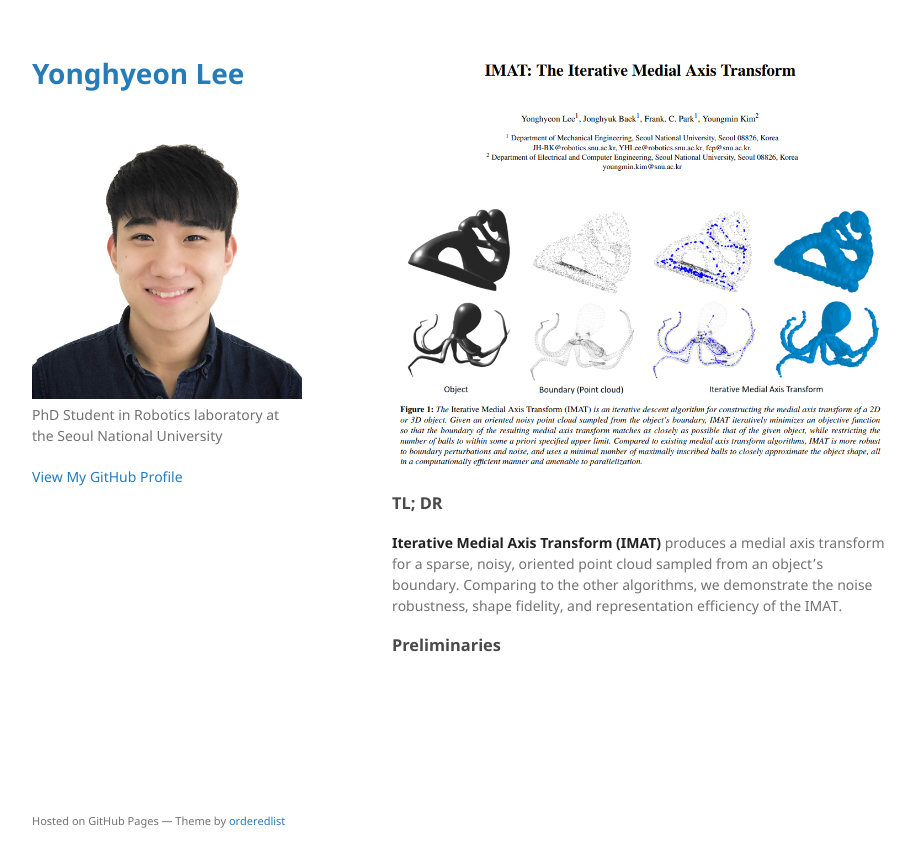
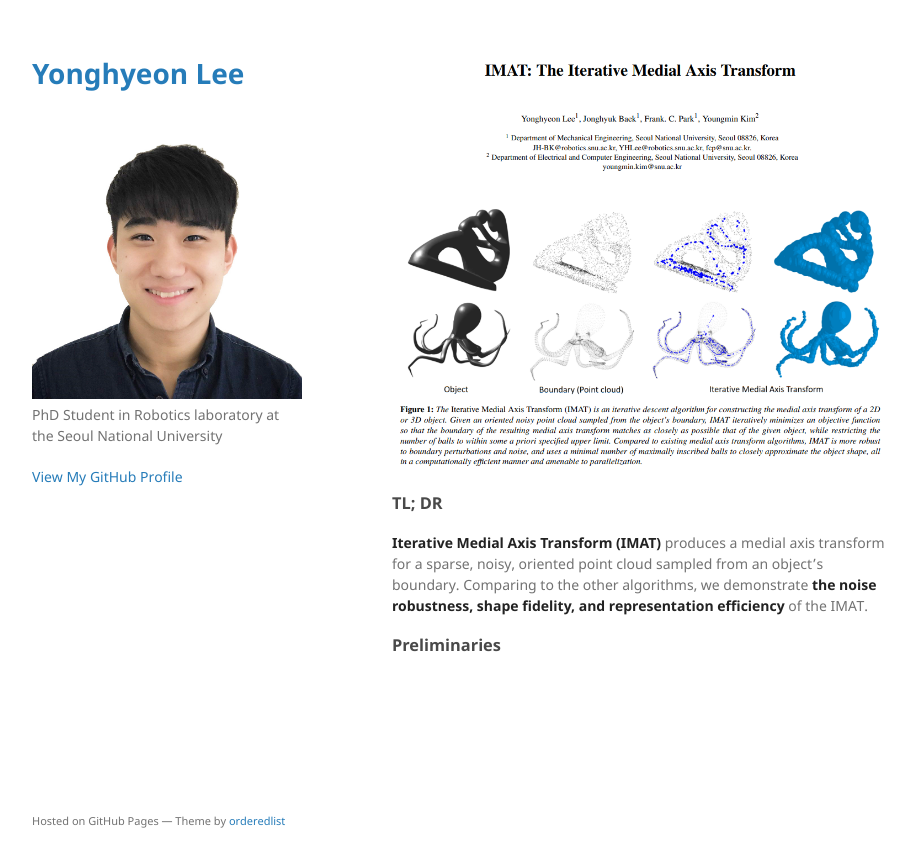
Before and after one commit to Gabe-YHLee/Gabe-YHLee.github.io, a Jekyll site: the page built from Publications/Journal/IMAT/IMAT.md, in a window 1280 px wide. Shown: the top 867 px of the page, without its empty margins (178-1093 px from the left). Built offline with Jekyll 4.4.1, drawn with Linux system fonts in a browser that asks for light colours; our own code applies the rules of GitHub Pages for plain Markdown files.

```diff
--- a/Publications/Journal/IMAT/IMAT.md
+++ b/Publications/Journal/IMAT/IMAT.md
@@ -1,6 +1,6 @@
 ![teaser](./image/teaser.PNG)
 
 ### TL; DR
-__Iterative Medial Axis Transform (IMAT)__ produces a medial axis transform for a sparse, noisy, oriented point cloud sampled from an object's boundary. Comparing to the other algorithms, we demonstrate the noise robustness, shape fidelity, and representation efficiency of the IMAT.
+__Iterative Medial Axis Transform (IMAT)__ produces a medial axis transform for a sparse, noisy, oriented point cloud sampled from an object's boundary. Comparing to the other algorithms, we demonstrate __the noise robustness, shape fidelity, and representation efficiency__ of the IMAT.
 
 ### Preliminaries
```
